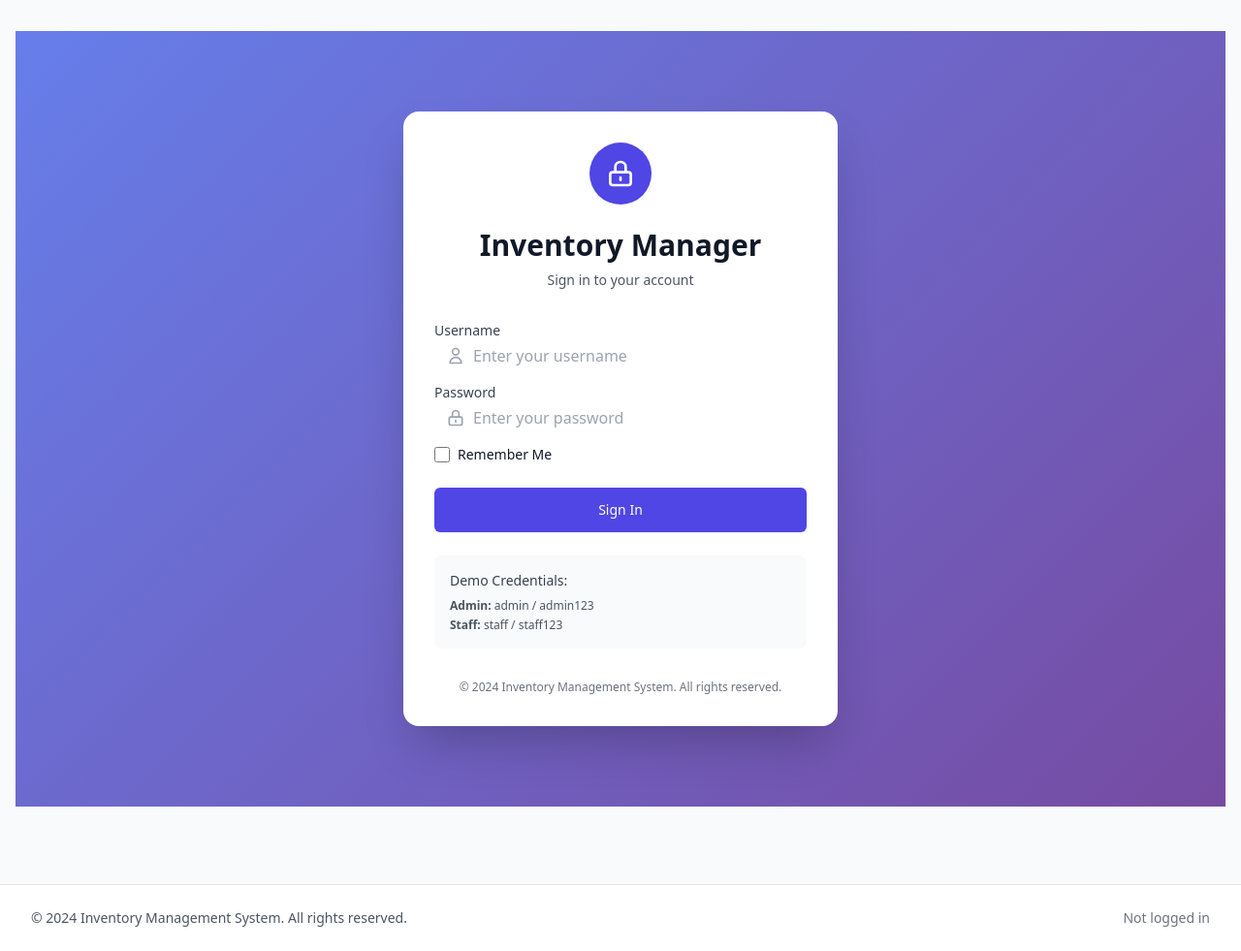
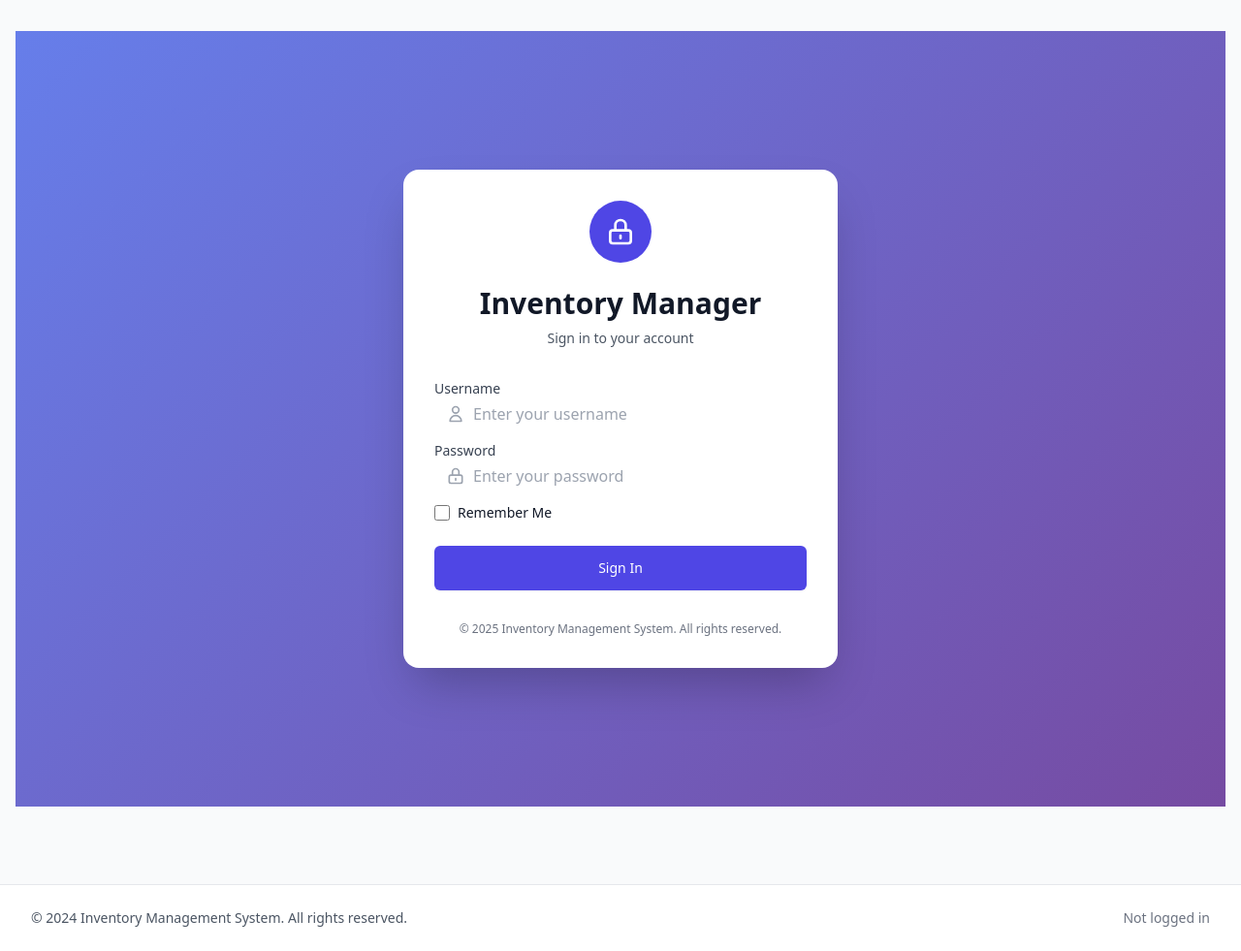
Before and after one commit to Pe-ter-M/Tony-s-project, a Flask app: page /auth/login in a window 1280 px wide. Shown: the whole page at 97% size. Run offline with Flask 3, Linux system fonts and the light colour scheme; some libraries are stand-ins or nearby versions.

Commit message:
online db

```diff
--- a/app/auth/routes.py
+++ b/app/auth/routes.py
@@ -67,8 +67,8 @@ def user_management():
     return render_template('auth/user_management.html', users=users)
 
 @bp.route('/register', methods=['GET', 'POST'])
-@login_required
-@admin_required
+# @login_required
+# @admin_required
 def register():
     """Admin endpoint to register new users"""
     form = RegistrationForm()
--- a/app/templates/auth/login.html
+++ b/app/templates/auth/login.html
@@ -74,28 +74,21 @@
             <div>
                 {{ form.submit(class="w-full flex justify-center py-3 px-4 border border-transparent rounded-md shadow-sm text-sm font-medium text-white bg-indigo-600 hover:bg-indigo-700 focus:outline-none focus:ring-2 focus:ring-offset-2 focus:ring-indigo-500 transition duration-300 transform hover:scale-105") }}
             </div>
-
-            <!-- Demo Credentials (Remove in production) -->
-            <div class="mt-6 p-4 bg-gray-50 rounded-lg">
-                <h3 class="text-sm font-medium text-gray-700 mb-2">Demo Credentials:</h3>
-                <div class="text-xs text-gray-600 space-y-1">
-                    <p><strong>Admin:</strong> admin / admin123</p>
-                    <p><strong>Staff:</strong> staff / staff123</p>
-                </div>
-            </div>
         </form>
 
         <!-- Footer -->
         <div class="mt-6 text-center">
-            <p class="text-xs text-gray-500">
-                &copy; 2024 Inventory Management System. All rights reserved.
-            </p>
-        </div>
+    <p class="text-xs text-gray-500">
+        &copy; <span id="current-year"></span> Inventory Management System. All rights reserved.
+    </p>
+</div>
     </div>
 </div>
 
 <!-- Form enhancement script -->
 <script>
+        document.getElementById('current-year').textContent = new Date().getFullYear();
+
 document.addEventListener('DOMContentLoaded', function() {
     const form = document.querySelector('form');
     const submitBtn = form.querySelector('input[type="submit"]');
--- a/app/templates/base.html
+++ b/app/templates/base.html
@@ -190,9 +190,10 @@
 <footer class="bg-white border-t border-gray-200 mt-12">
     <div class="max-w-7xl mx-auto px-4 sm:px-6 lg:px-8 py-6">
         <div class="flex flex-col md:flex-row justify-between items-center">
-            <div class="text-sm text-gray-600 mb-4 md:mb-0">
-                <p>&copy; 2024 Inventory Management System. All rights reserved.</p>
-            </div>
+           <div class="text-sm text-gray-600 mb-4 md:mb-0">
+    <p>&copy; <span id="current-year">2024</span> Inventory Management System. All rights reserved.</p>
+</div>
+
             <div class="flex space-x-4">
                 {% if current_user.is_authenticated %}
                 <span class="text-sm text-gray-500">
@@ -211,10 +212,14 @@
 
     <!-- JavaScript -->
     <script>
+
         // Mobile menu toggle
         document.addEventListener('DOMContentLoaded', function() {
             const mobileMenuButton = document.getElementById('mobile-menu-button');
             const mobileMenu = document.getElementById('mobile-menu');
+                    document.getElementById('current-year').textContent = new Date().getFullYear();
+
+
 
             if (mobileMenuButton && mobileMenu) {
                 mobileMenuButton.addEventListener('click', function() {
--- a/app/templates/store/base.html
+++ b/app/templates/store/base.html
@@ -176,7 +176,7 @@
         <div class="max-w-7xl mx-auto px-4 sm:px-6 lg:px-8 py-6">
             <div class="flex flex-col md:flex-row justify-between items-center">
                 <div class="text-sm text-gray-600 mb-4 md:mb-0">
-                    <p>&copy; 2024 Store Management System. All rights reserved.</p>
+                      <p>&copy; <span id="current-year">2024</span> Store Management System. All rights reserved.</p>
                 </div>
                 <div class="flex space-x-4">
                     <span class="text-sm text-gray-500">
@@ -194,6 +194,8 @@
     <script>
         // Mobile menu toggle
         document.addEventListener('DOMContentLoaded', function() {
+                    document.getElementById('current-year').textContent = new Date().getFullYear();
+
             const mobileMenuButton = document.getElementById('mobile-menu-button');
             const mobileMenu = document.getElementById('mobile-menu');
 
```
Also changed, not shown: config.py (+15 -7 lines).
